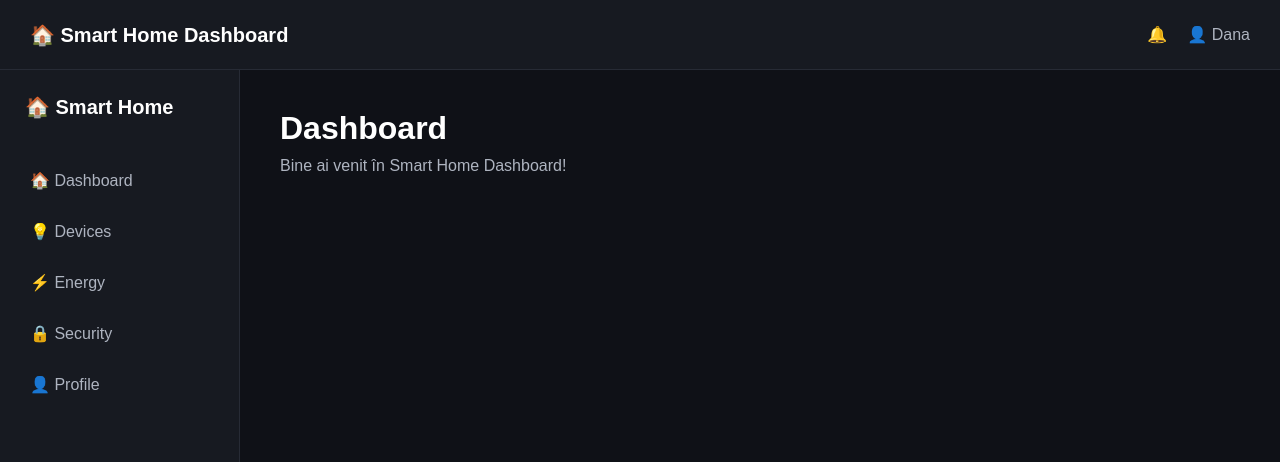
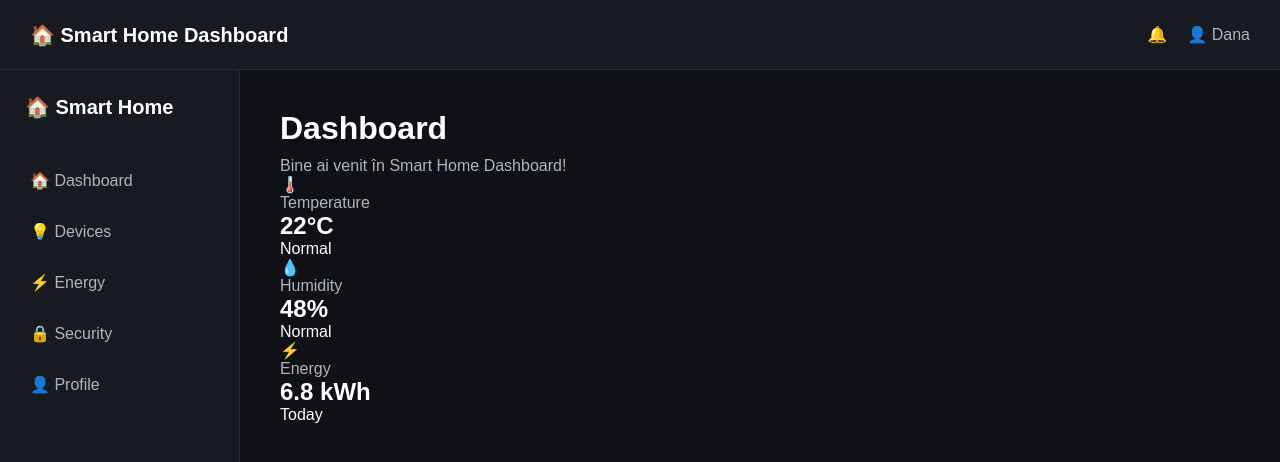
Before and after one commit to Danamoraru/smart-home-dashboard, a React (Vite) app: page / in a window 1280 px wide. Shown: the top 462 px of the page. Built offline with nearby package versions, Linux system fonts and the light colour scheme.

Commit message:
Add dashboard statistic cards

```diff
--- a/src/App.jsx
+++ b/src/App.jsx
@@ -1,6 +1,7 @@
 import './App.css'
 import Navbar from './components/Navbar'
 import Sidebar from './components/Sidebar'
+import DashboardCard from './components/DashboardCard'
 
 function App() {
   return (
@@ -12,7 +13,33 @@ function App() {
 
         <main className="main-content">
           <h1>Dashboard</h1>
+
           <p>Bine ai venit în Smart Home Dashboard!</p>
+
+          <div className="dashboard-cards">
+
+            <DashboardCard
+              title="Temperature"
+              value="22°C"
+              icon="🌡️"
+              description="Normal"
+            />
+
+            <DashboardCard
+              title="Humidity"
+              value="48%"
+              icon="💧"
+              description="Normal"
+            />
+
+            <DashboardCard
+              title="Energy"
+              value="6.8 kWh"
+              icon="⚡"
+              description="Today"
+            />
+
+          </div>
         </main>
       </div>
     </div>
--- /dev/null
+++ b/src/components/DashboardCard.jsx
@@ -0,0 +1,15 @@
+function DashboardCard({ title, value, icon, description }) {
+  return (
+    <div className="dashboard-card">
+      <div className="card-icon">{icon}</div>
+
+      <div className="card-content">
+        <p>{title}</p>
+        <h2>{value}</h2>
+        <span>{description}</span>
+      </div>
+    </div>
+  )
+}
+
+export default DashboardCard
```
